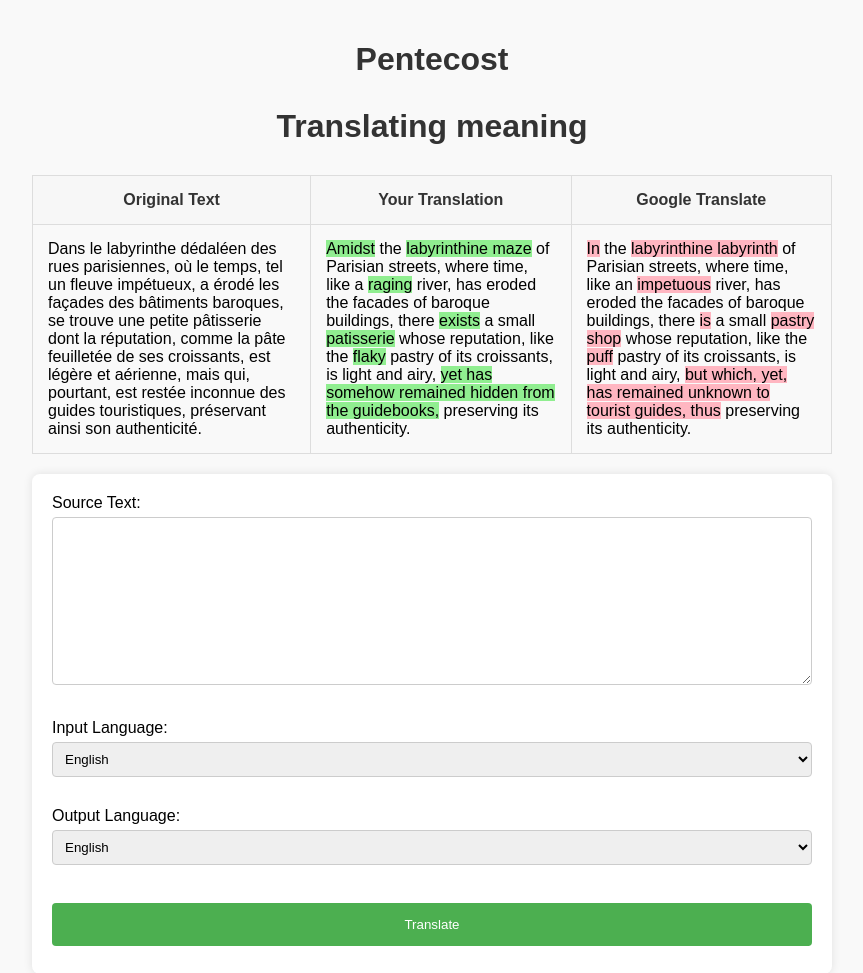
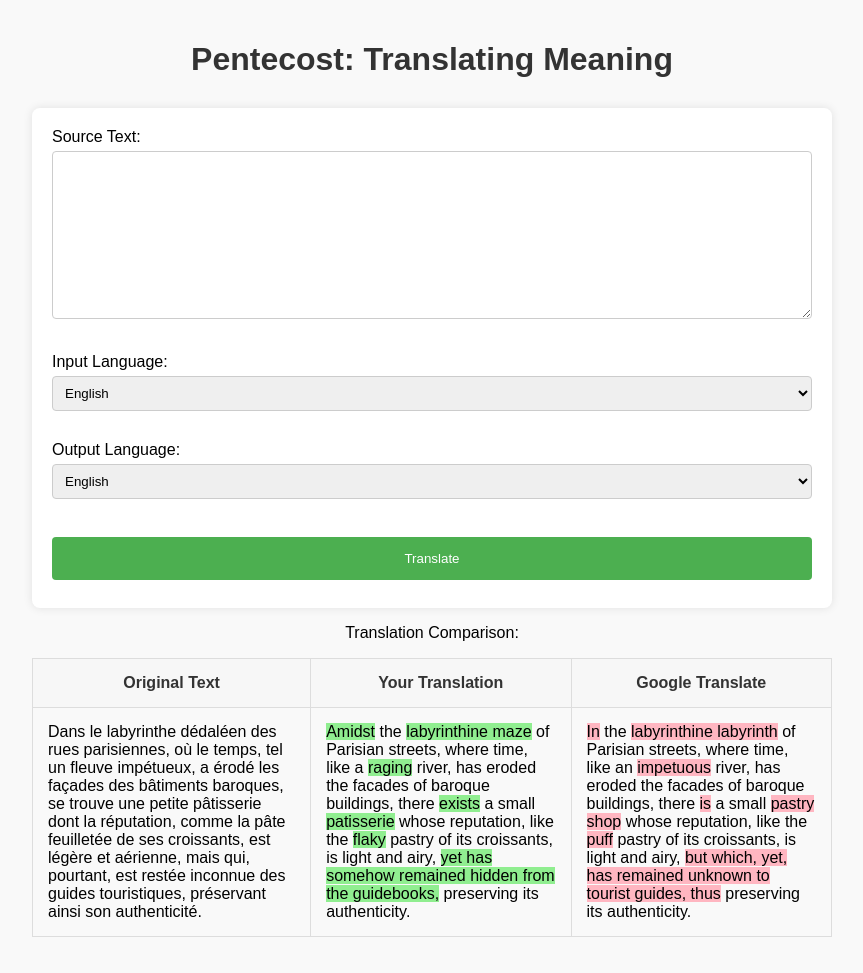
Before and after one commit to nathanasimon/Pentecost, a Flask app: page / in a window 1280 px wide. Shown: the top 973 px of the page, without its empty margins (208-1071 px from the left). After the commit the page ends 937 px from the top, so only its background shows below. Run offline with Flask 3, Linux system fonts and the light colour scheme.

Commit message:
Add files via upload

```diff
--- a/templates/index.html
+++ b/templates/index.html
@@ -99,21 +99,7 @@
     </style>
 </head>
 <body>
-    <h1>Pentecost</h1>
-    <h1>Translating meaning</h1>
-    <table style="margin-bottom: 20px;">
-        <tr>
-            <th>Original Text</th>
-            <th>Your Translation</th>
-            <th>Google Translate</th>
-        </tr>
-        <tr>
-            <td>Dans le labyrinthe dédaléen des rues parisiennes, où le temps, tel un fleuve impétueux, a érodé les façades des bâtiments baroques, se trouve une petite pâtisserie dont la réputation, comme la pâte feuilletée de ses croissants, est légère et aérienne, mais qui, pourtant, est restée inconnue des guides touristiques, préservant ainsi son authenticité.</td>
-            <td><span class="highlight-green">Amidst</span> the <span class="highlight-green">labyrinthine maze</span> of Parisian streets, where time, like a <span class="highlight-green">raging</span> river, has eroded the facades of baroque buildings, there <span class="highlight-green">exists</span> a small <span class="highlight-green">patisserie</span> whose reputation, like the <span class="highlight-green">flaky</span> pastry of its croissants, is light and airy, <span class="highlight-green">yet has somehow remained hidden from the guidebooks,</span> preserving its authenticity.</td>
-            <td><span class="highlight-red">In</span> the <span class="highlight-red">labyrinthine labyrinth</span> of Parisian streets, where time, like an <span class="highlight-red">impetuous</span> river, has eroded the facades of baroque buildings, there <span class="highlight-red">is</span> a small <span class="highlight-red">pastry shop</span> whose reputation, like the <span class="highlight-red">puff</span> pastry of its croissants, is light and airy, <span class="highlight-red">but which, yet, has remained unknown to tourist guides, thus</span> preserving its authenticity.</td>
-        </tr>
-    </table>
-
+    <h1>Pentecost: Translating Meaning</h1>
     <form action="/" method="post" onsubmit="disableButton()">
         <div>
             <label for="sourceText">Source Text:</label>
@@ -167,5 +153,21 @@
             document.getElementById("translateButton").innerText = "Translating...";
         }
     </script>
+
+        <div style="text-align: center;">
+        <p>Translation Comparison:</p>
+    </div>
+    <table style="margin-bottom: 20px;">
+        <tr>
+            <th>Original Text</th>
+            <th>Your Translation</th>
+            <th>Google Translate</th>
+        </tr>
+        <tr>
+            <td>Dans le labyrinthe dédaléen des rues parisiennes, où le temps, tel un fleuve impétueux, a érodé les façades des bâtiments baroques, se trouve une petite pâtisserie dont la réputation, comme la pâte feuilletée de ses croissants, est légère et aérienne, mais qui, pourtant, est restée inconnue des guides touristiques, préservant ainsi son authenticité.</td>
+            <td><span class="highlight-green">Amidst</span> the <span class="highlight-green">labyrinthine maze</span> of Parisian streets, where time, like a <span class="highlight-green">raging</span> river, has eroded the facades of baroque buildings, there <span class="highlight-green">exists</span> a small <span class="highlight-green">patisserie</span> whose reputation, like the <span class="highlight-green">flaky</span> pastry of its croissants, is light and airy, <span class="highlight-green">yet has somehow remained hidden from the guidebooks,</span> preserving its authenticity.</td>
+            <td><span class="highlight-red">In</span> the <span class="highlight-red">labyrinthine labyrinth</span> of Parisian streets, where time, like an <span class="highlight-red">impetuous</span> river, has eroded the facades of baroque buildings, there <span class="highlight-red">is</span> a small <span class="highlight-red">pastry shop</span> whose reputation, like the <span class="highlight-red">puff</span> pastry of its croissants, is light and airy, <span class="highlight-red">but which, yet, has remained unknown to tourist guides, thus</span> preserving its authenticity.</td>
+        </tr>
+    </table>
 </body>
 </html>
```
